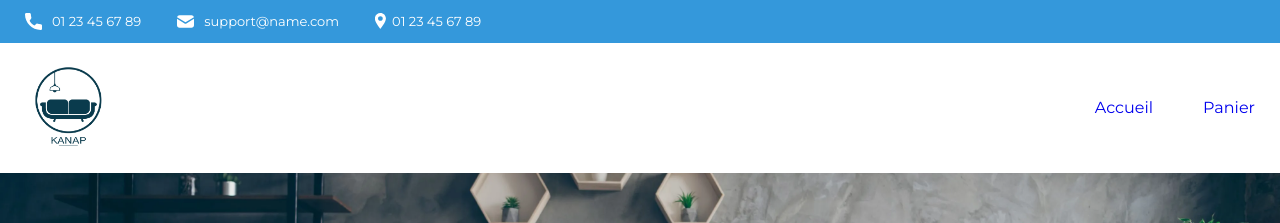
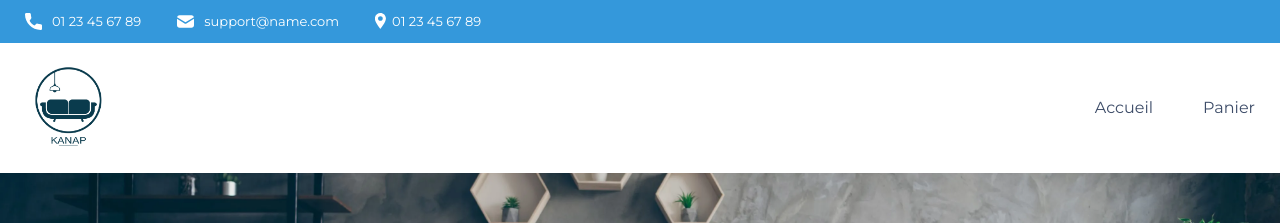
Before and after one commit to mlaversin/OC_5_Kanap, a plain HTML site: page front/html/index.html in a window 1280 px wide. Shown: the top 223 px of the page. Drawn offline with Linux system fonts and the light colour scheme; no server answers.

Commit message:
styling nav links

```diff
--- a/front/css/style.css
+++ b/front/css/style.css
@@ -101,7 +101,10 @@ h2 {
   margin-left: 50px;
   color: var(--text-color);
 }
-.menu nav ul li:hover {
+.menu nav ul li a {
+  color: var(--text-color);
+}
+.menu nav ul li a:hover {
   font-weight: 600;
   color: #3498db !important;
 }
```
